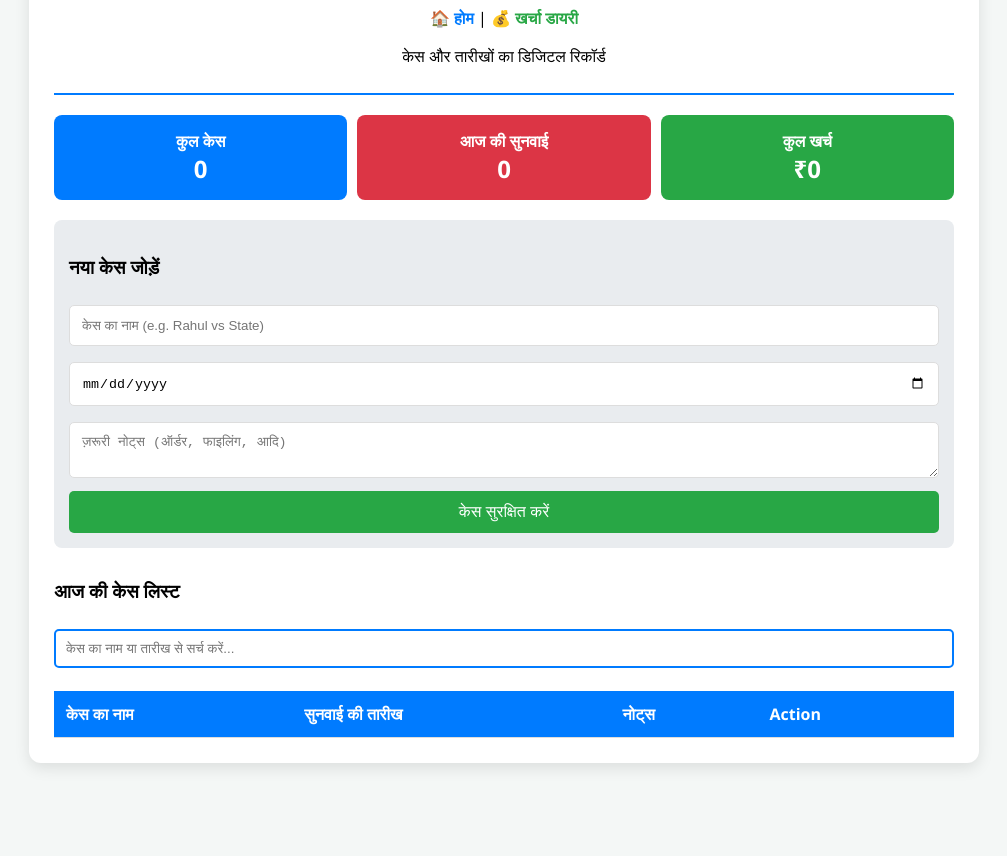
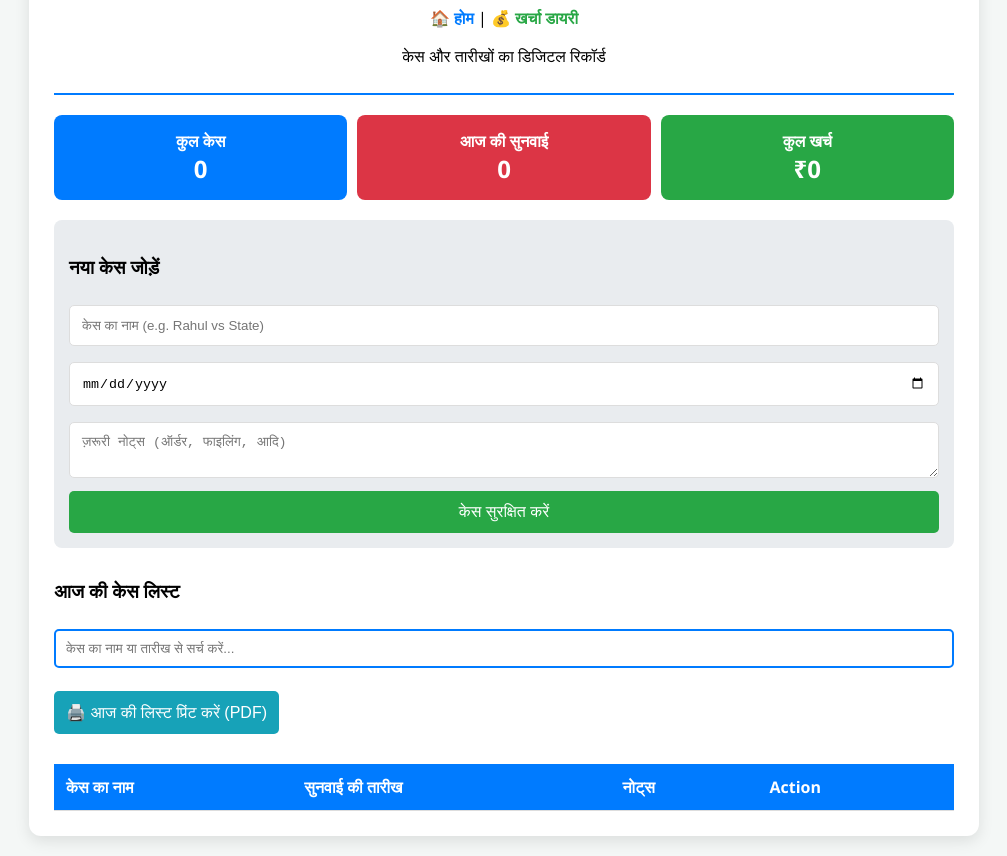
Before and after one commit to 9105396634/clerk-assistant, a plain HTML site: page index.html in a window 1280 px wide. Shown: the part 139-995 px from the top of the page, without its empty margins (136-1143 px from the left). Before the commit the page ends 922 px from the top, so only its background shows below. Drawn offline with Linux system fonts and the light colour scheme.

Commit message:
Update index.html

```diff
--- a/index.html
+++ b/index.html
@@ -54,6 +54,9 @@
             <div style="margin-bottom: 15px;">
                 <input type="text" id="searchInput" placeholder="केस का नाम या तारीख से सर्च करें..." style="width: 100%; padding: 10px; border: 2px solid #007bff; border-radius: 5px;">
             </div>
+            <button onclick="window.print()" style="background-color: #17a2b8; margin-bottom: 15px; width: auto;">
+                🖨️ आज की लिस्ट प्रिंट करें (PDF)
+            </button>
             <div class="table-container">
                 <table>
                     <thead>
@@ -72,4 +75,5 @@
     </div>
     <script src="script.js"></script>
 </body>
+
 </html>
```
